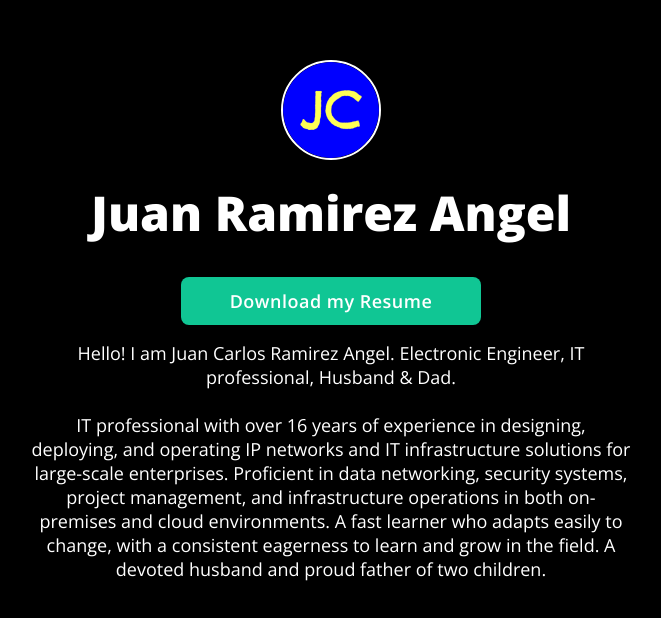
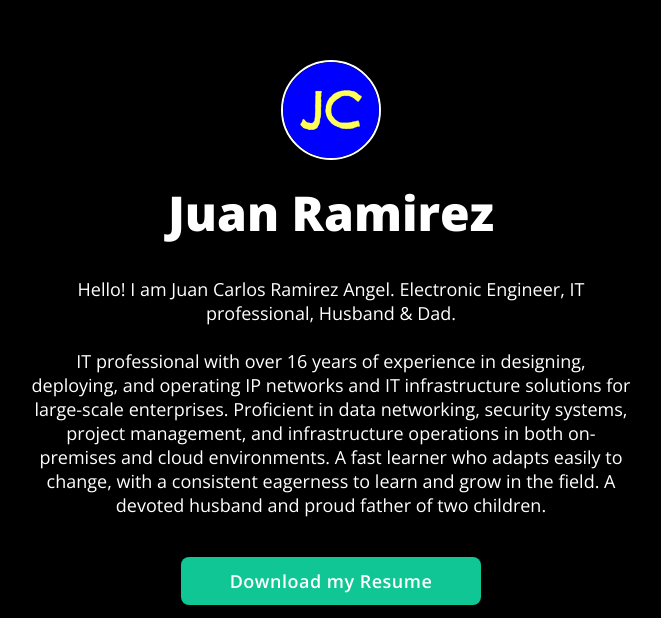
Before and after one commit to juancra264/jraweb, a plain HTML site: page index.html in a window 1280 px wide. Shown: the top 618 px of the page, without its empty margins (309-970 px from the left). Drawn offline with nearby package versions, Linux system fonts and the light colour scheme.

Commit message:
change position and shorter name

```diff
--- a/index.html
+++ b/index.html
@@ -76,8 +76,7 @@
 
 
         <!-- Your Name -->
-        <h1>Juan Ramirez Angel</h1>
-        <a class="button button-kit" href="cv/JC_Resume.pdf" download="JC_Resume">Download my Resume</a>
+        <h1>Juan Ramirez</h1>
         <!-- Short Bio -->
         <p>Hello! I am Juan Carlos Ramirez Angel. Electronic Engineer, IT professional, Husband & Dad. <br> <br>
           IT professional with over 16 years of experience in designing, deploying, and operating IP networks and IT
@@ -85,6 +84,7 @@ infrastructure solutions for large-scale enterprises. Proficient in data network
 management, and infrastructure operations in both on-premises and cloud environments. A fast learner
 who adapts easily to change, with a consistent eagerness to learn and grow in the field. A devoted husband
 and proud father of two children.</p>
+        <a class="button button-kit" href="cv/JC_Resume.pdf" download="JC_Resume">Download my Resume</a>
         <!-- Replace # with your profile URL. Delete whatever you don't need & create your own brand styles in css/brands.css -->
         <div>
           <a class="small button-linkedin" href="https://www.linkedin.com/in/juancra264/"><img
```
